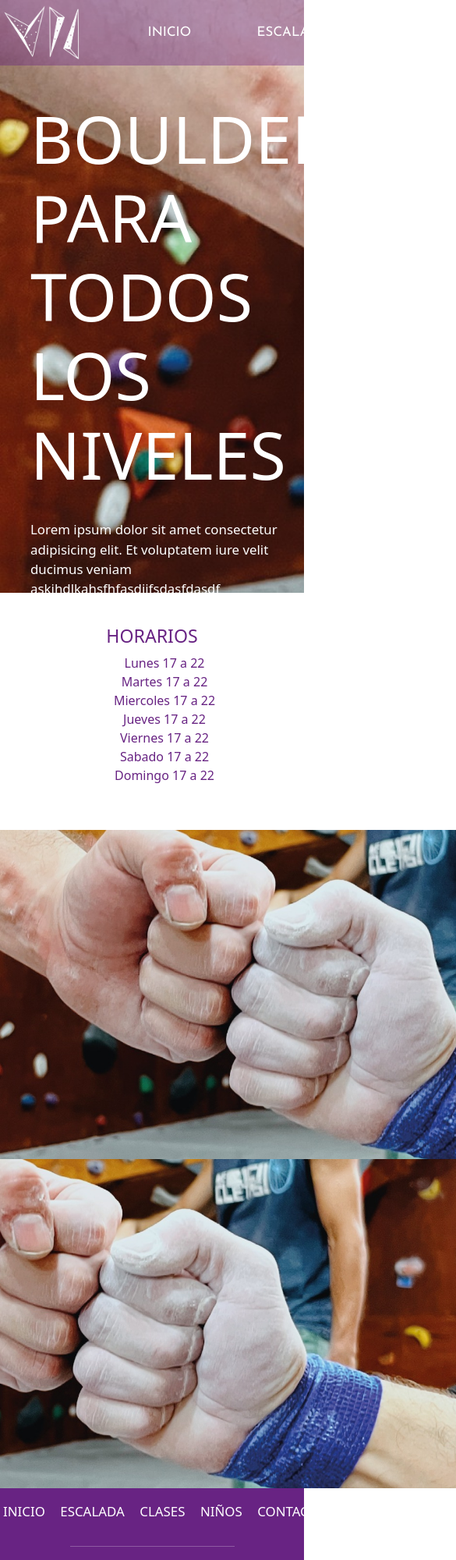
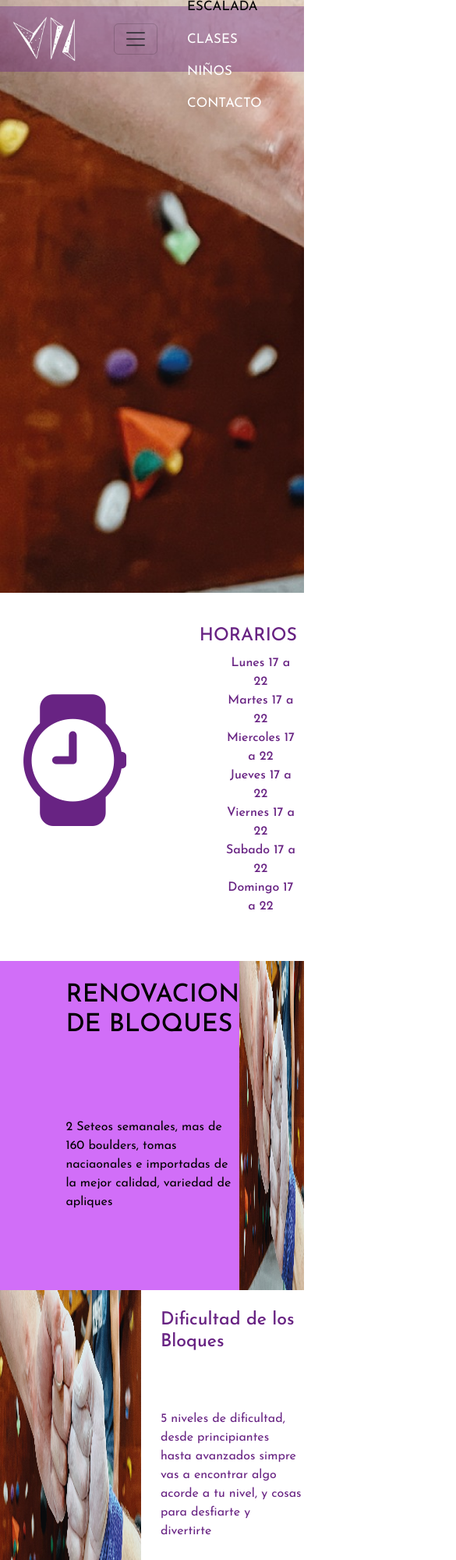
Before and after one commit to JoaquinGMorato/segunda.preentrega, a plain HTML site: page pages/escalada.html in a window 390 px wide. Shown: the top 2000 px of the page at 78% size, 585 px wide, since content can reach past the window. Drawn offline with nearby package versions, Linux system fonts and the light colour scheme.

Commit message:
se realizo responsive la seccion escalada

```diff
--- a/css/styless2.css
+++ b/css/styless2.css
@@ -6,7 +6,7 @@
     text-decoration: none
 }
 
-;
+
 
 body {
     font-family: 'Josefin Sans', sans-serif;
@@ -28,14 +28,18 @@ h1 {
 }
 
 nav {
-    background-color: #68238363;
     height: 10vh;
+    padding-right: 5vh;
 }
+
+header div{background-color: #68238363;
+color: white;}
 
 header {
     font-size: 2vh;
+
 }
-
+.navbar a{color: white;}
 h1 {
     font-size: 20px;
     color: white;
@@ -45,11 +49,13 @@ h1 {
 nav {
     display: flex;
     justify-content: space-between;
+    font-size: 2vh;
 }
 
 nav img {
     height: 100%;
 }
+
 
 .botones-header {
     display: flex;
@@ -78,7 +84,7 @@ nav img {
 
 .titulo-header h2 {
     font-size: 10vh;
-    padding: vh;
+
 }
 
 .titulo-header div {
@@ -102,12 +108,18 @@ nav img {
     padding: 5vh;
 }
 
+
+.horarios span{
+    font-size: 20vh ;
+}
+
 @media(min-width: 375px) {
 
     .horarios{
     display: flex;
     align-items: center;
     justify-content: center;
+    gap:20vw
 }
 }
 
@@ -119,6 +131,7 @@ nav img {
 
 .renovacion__info {
     padding-top: 3vh;
+    padding-left: 3vh;
     height: 40vh;
     display: flex;
     flex-direction: column;
@@ -128,11 +141,15 @@ nav img {
 
 .renovacion__info h3 {
     font-size: 2rem;
+
 }
 
-.renovacion__img {
-    height: 100%;
+.renovacion__img img {
+    width: 100%;
+    background-size: cover
+
 }
+.diff__img img{width: 100%;;background-size: cover}
 
 @media(min-width: 375px) {
     .renovacion {
@@ -142,7 +159,6 @@ nav img {
         justify-content: center;
         padding-left: 5vh;
     }
-
     .diff {
         display: flex;
         flex-direction: row;
@@ -158,23 +174,15 @@ nav img {
     .renovacion img {
         height: 50vh;
     }
-
-    .diff img {
-        height: 50vh
+    .diff__img img{
+        height: 50vh;
     }
-
-    ;
 
     .renovacion__info {
         padding-left: 5vh;
     }
+footer ul{gap: 5vw;}
 
-
-}
-
-.diff {
-    object-fit: cover;
-    color: #682383;
 }
 
 .diff__info {
@@ -184,9 +192,11 @@ nav img {
     flex-direction: column;
     align-items: space-around;
     justify-content: space-between;
+    color: #682383;
+    padding-left: 3vh;
 }
 
-footer {
+footer{
     background-color: #682383;
     color: white;
     display: flex;
@@ -196,18 +206,20 @@ footer {
     padding-bottom: 2vh;
 }
 
-footer ul {
+footer ul{
     display: flex;
-    gap: 5vw;
+    gap: 3vw;
     padding-top: 2vh;
 }
 
-footer ul a {
+footer ul a{
     color: white;
     gap: 20px;
     text-decoration: none;
 }
 
-footer hr {
+footer hr{
     width: 25vh;
 }
+
+nav .navbar{ background-color: #68238363;}
--- a/pages/escalada.html
+++ b/pages/escalada.html
@@ -1,20 +1,24 @@
 <!DOCTYPE html>
 <html lang="en">
+
 <head>
   <meta charset="UTF-8">
   <meta http-equiv="X-UA-Compatible" content="IE=edge">
   <meta name="viewport" content="width=device-width, initial-scale=1.0">
   <title>V11 Club De Escalada</title>
-    <link href="https://cdn.jsdelivr.net/npm/bootstrap@5.3.0-alpha3/dist/css/bootstrap.min.css" rel="stylesheet" integrity="sha384-KK94CHFLLe+nY2dmCWGMq91rCGa5gtU4mk92HdvYe+M/SXH301p5ILy+dN9+nJOZ" crossorigin="anonymous">
+  <link href="https://cdn.jsdelivr.net/npm/bootstrap@5.3.0-alpha3/dist/css/bootstrap.min.css" rel="stylesheet"
+    integrity="sha384-KK94CHFLLe+nY2dmCWGMq91rCGa5gtU4mk92HdvYe+M/SXH301p5ILy+dN9+nJOZ" crossorigin="anonymous">
   <link rel="preconnect" href="https://fonts.googleapis.com">
   <link rel="preconnect" href="https://fonts.gstatic.com" crossorigin>
+  <link rel="stylesheet" href="https://cdn.jsdelivr.net/npm/bootstrap-icons@1.10.5/font/bootstrap-icons.css">
   <link
     href="https://fonts.googleapis.com/css2?family=Josefin+Sans:ital,wght@0,100;0,200;0,300;0,400;0,500;0,600;0,700;1,100;1,200;1,300;1,400;1,500;1,600;1,700&display=swap"
     rel="stylesheet">
   <link rel="stylesheet" href="../css/styless2.css">
 </head>
+
 <body>
-    <header class="header-escalada">
+  <!-- <header class="header-escalada">
 
         <nav>
             <h1>V_ONCE Club de escalada</h1>
@@ -33,48 +37,110 @@
 
             </p>
         </section>
+    </header> -->
+
+    <!-- <header class="navbar navbar-expand-sm bg-body-tertiary d-flex align-items-start">
+      <nav class="container-fluid">
+       <img class="navbar-brand" src="../images/LOGO_WEB.png" alt="">
+        <button class="navbar-toggler" type="button" data-bs-toggle="collapse" data-bs-target="#navbarNav" aria-controls="navbarNav" aria-expanded="false" aria-label="Toggle navigation">
+          <span class="navbar-toggler-icon"></span>
+        </button>
+        <div class="collapse navbar-collapse d-flex justify-content-end d-flex align-items-center" id="navbarNav">
+          <ul class="navbar-nav">
+            <li class="nav-item">
+              <a class="nav-link"  href="#">INICIO</a>
+            </li>
+            <li class="nav-item">
+              <a class="nav-link active"aria-current="page" href="#">ESCALADA</a>
+            </li>
+            <li class="nav-item">
+              <a class="nav-link" href="#">CLASES</a>
+            </li>
+            <li class="nav-item">
+              <a class="nav-link">NIÑOS</a>
+            </li><li class="nav-item">
+              <a class="nav-link">CONTACTO</a>
+            </li>
+          </ul>
+        </div>
+      </nav>
+    </header> -->
+
+
+  <header class="navbar navbar-expand-sm bg-body-tertiary d-flex align-items-start">
+    <div class="container-fluid" class="w-100 p-3">
+      <img clas="navbar-brand" height="70vh" src="../images/LOGO_WEB.png" alt="">
+      <button class="navbar-toggler" type="button" data-bs-toggle="collapse" data-bs-target="#navbarNavDropdown"
+        aria-controls="navbarNavDropdown" aria-expanded="false" aria-label="Toggle navigation">
+        <span class="navbar-toggler-icon"></span>
+      </button>
+      <nav class="d-flex justify-content-end d-flex align-items-center " class="collapse navbar-collapse"
+        id="navbarNavDropdown">
+        <ul class="navbar-nav text-white ">
+          <li class="nav-item">
+            <a class="nav-link " href="../index.html">INICIO</a>
+          </li>
+          <li class="nav-item">
+            <a class="nav-link active" aria-current="page" href="./escalada.html">ESCALADA</a>
+          </li>
+          <li class="nav-item">
+            <a class="nav-link" href="./clases.html">CLASES</a>
+          </li>
+          <li class="nav-item ">
+            <a class="nav-link" href="./niños.html">NIÑOS</a>
+          </li>
+          <li class="nav-item ">
+            <a class="nav-link" href="./contacto.html">CONTACTO</a>
+          </li>
+        </ul>
+      </nav>
+    </div>
+
   </header>
   <main>
     <section class="horarios">
-          <div> <i class="bi bi-watch"></i></div>
+      <span><i class="bi bi-watch"></i></span>
       <div>
-            <h3 class="horarios__titulo" >HORARIOS</h3>
+        <h3 class="horarios__titulo">HORARIOS</h3>
         <ul class="horarios__lista">
-                <li class="horarios__item" >Lunes        17 a 22</li>
-                <li class="horarios__item">Martes        17 a 22</li>
-                <li class="horarios__item">Miercoles     17 a 22</li>
-                <li class="horarios__item">Jueves        17 a 22</li>
-                <li class="horarios__item">Viernes       17 a 22</li>
-                <li class="horarios__item">Sabado        17 a 22</li>
-                <li class="horarios__item">Domingo       17 a 22</li>
+          <li class="horarios__item">Lunes 17 a 22</li>
+          <li class="horarios__item">Martes 17 a 22</li>
+          <li class="horarios__item">Miercoles 17 a 22</li>
+          <li class="horarios__item">Jueves 17 a 22</li>
+          <li class="horarios__item">Viernes 17 a 22</li>
+          <li class="horarios__item">Sabado 17 a 22</li>
+          <li class="horarios__item">Domingo 17 a 22</li>
         </ul>
       </div>
     </section>
 
-        <section class="renovacion"  >
+    <section class="renovacion">
 
-          <div class="renovacion__img" >
+      <div class="renovacion__img">
         <img src="../images/imagenheader.jpeg" alt="">
       </div>
-            <div class="renovacion__info" >
+      <div class="renovacion__info">
         <h3>RENOVACION DE BLOQUES</h3>
-            <p> 2 Seteos semanales, mas de 160 boulders, tomas naciaonales e importadas de la mejor calidad, variedad de apliques</p>
+        <p> 2 Seteos semanales, mas de 160 boulders, tomas naciaonales e importadas de la mejor calidad, variedad de
+          apliques</p>
       </div>
 
     </section>
 
-        <section class="diff" >
-            <div class="diff__img" >
+    <section class="diff">
+      <div class="diff__img">
         <img src="../images/imagenheader.jpeg" alt="">
       </div>
-            <div class="diff__info" >
+      <div class="diff__info">
         <h3>Dificultad de los Bloques</h3>
-              <p>5 niveles de dificultad, desde principiantes hasta avanzados simpre vas a encontrar algo acorde a tu nivel, y cosas para desfiarte y divertirte</p>
+        <p>5 niveles de dificultad, desde principiantes hasta avanzados simpre vas a encontrar algo acorde a tu nivel, y
+          cosas para desfiarte y divertirte</p>
       </div>
 
     </section>
 
   </main>
+
   <footer>
     <ul>
       <li><a href="../index.html">INICIO</a></li>
@@ -89,6 +155,10 @@
     </p>
 
   </footer>
-    <script src="https://cdn.jsdelivr.net/npm/bootstrap@5.3.0-alpha3/dist/js/bootstrap.bundle.min.js" integrity="sha384-ENjdO4Dr2bkBIFxQpeoTz1HIcje39Wm4jDKdf19U8gI4ddQ3GYNS7NTKfAdVQSZe" crossorigin="anonymous"></script>
+
+<script src="https://cdn.jsdelivr.net/npm/bootstrap@5.3.0-alpha3/dist/js/bootstrap.bundle.min.js"
+    integrity="sha384-ENjdO4Dr2bkBIFxQpeoTz1HIcje39Wm4jDKdf19U8gI4ddQ3GYNS7NTKfAdVQSZe"
+    crossorigin="anonymous"></script>
 </body>
+
 </html>
```
Lines whose indentation alone changed are shown as unchanged.
